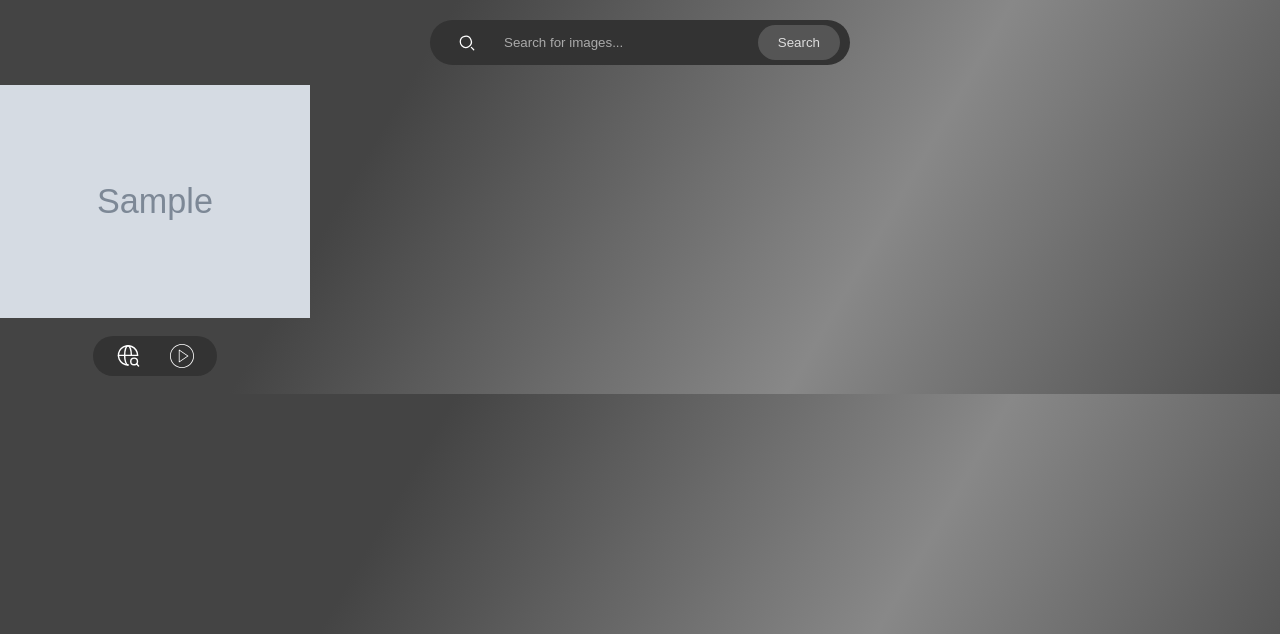
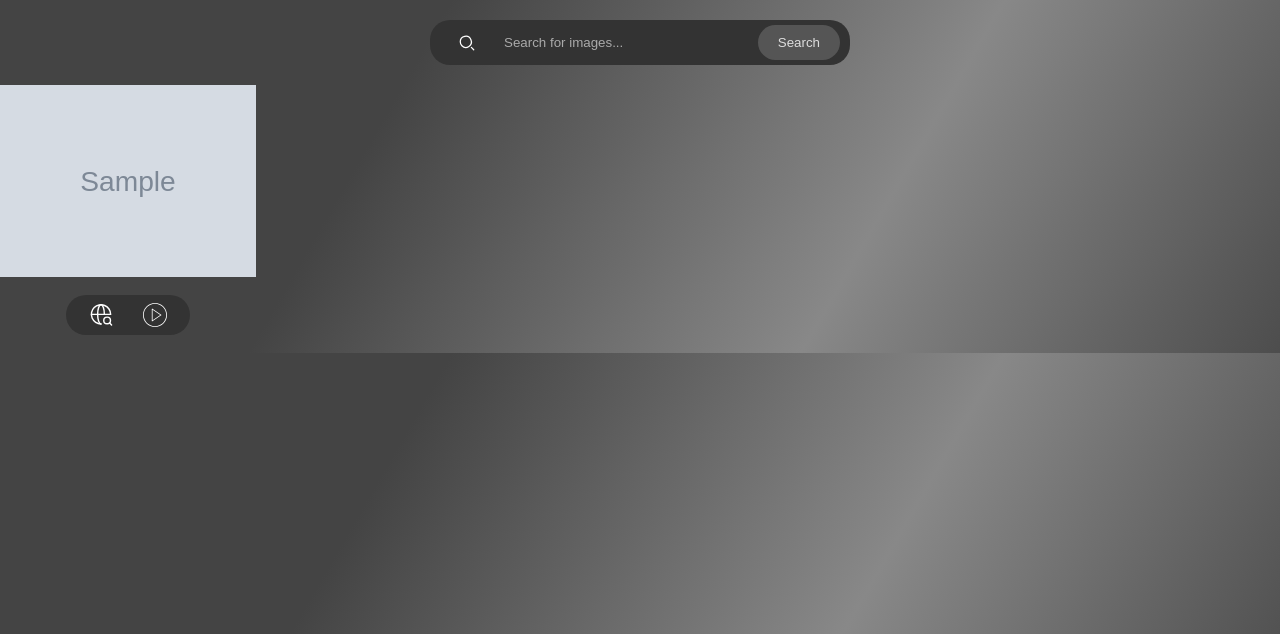
Before and after one commit to JeremyNixon/video-search, a Flask app: template templates/similar_images.html in a window 1280 px wide. Shown: the top 634 px of the page. Run offline with Flask 3, Linux system fonts and the light colour scheme; the template is opened without the code that fills it: most values are stand-ins (such as "Sample title", 1, 10 or a date in 2020); grey boxes marked "Sample" are stand-in pictures; parts of the project's set-up code (start-up, migrations or seed data) failed here and were passed over; some libraries are stand-ins or nearby versions.

Commit message:
now this lgtm with the masonry

```diff
--- a/templates/similar_images.html
+++ b/templates/similar_images.html
@@ -167,23 +167,21 @@
             transition: background 0.5s ease;
         }
 
+
         .grid {
             width: 100%;
+            padding: 0;
             margin: 0 auto;
         }
 
-        .grid-sizer {
-            width: calc(33.333% - 10px);
-            /* Default to 3 columns */
-        }
-
+        .grid-sizer,
         .grid-item {
-            width: calc(33.333% - 10px);
-            /* Default to 3 columns */
+            width: calc(20%);
+            /* 5 columns */
         }
 
         .special-size {
-            width: calc(66.666% - 25px);
+            width: calc(40%);
             /* 2 columns */
         }
 
@@ -191,12 +189,12 @@
 
             .grid-sizer,
             .grid-item {
-                width: calc(33.333% - 10px);
-                /* 3 columns */
+                width: calc(20%);
+                /* 5 columns */
             }
 
             .special-size {
-                width: calc(66.666% - 25px);
+                width: calc(40%);
                 /* 2 columns */
             }
         }
@@ -205,12 +203,12 @@
 
             .grid-sizer,
             .grid-item {
-                width: calc(25% - 10px);
-                /* 4 columns */
+                width: calc(20%);
+                /* 5 columns */
             }
 
             .special-size {
-                width: calc(50% - 25px);
+                width: calc(40%);
                 /* 2 columns */
             }
         }
@@ -219,12 +217,12 @@
 
             .grid-sizer,
             .grid-item {
-                width: calc(20% - 10px);
-                /* 5 columns */
+                width: calc(12.5%);
+                /* 10 columns */
             }
 
             .special-size {
-                width: calc(40% - 25px);
+                width: calc(25%);
                 /* 2 columns */
             }
         }
@@ -246,7 +244,7 @@
             display: flex;
             align-items: center;
             background-color: #333;
-            border-radius: 25px;
+            border-radius: 20px;
             padding: 8px 8px;
         }
 
@@ -280,7 +278,7 @@
             display: flex;
             align-items: center;
             background-color: #333;
-            border-radius: 25px;
+            border-radius: 20px;
             padding: 5px 10px;
             width: 50%;
             max-width: 400px;
@@ -292,7 +290,7 @@
             background: none;
             color: #ddd;
             padding: 10px;
-            border-radius: 25px;
+            border-radius: 20px;
             outline: none;
         }
 
@@ -301,7 +299,7 @@
             border: none;
             color: #ddd;
             padding: 10px 20px;
-            border-radius: 25px;
+            border-radius: 20px;
             cursor: pointer;
             margin-left: 10px;
         }
@@ -346,6 +344,7 @@
             <button onclick="onSearch()">Search</button>
         </div>
     </div>
+
     <div class="grid">
         <div class="grid-sizer"></div> <!-- Invisible element just for sizing -->
         {% for image in images %}
@@ -360,13 +359,15 @@
             </div>
             <div class="icons-container">
                 <div class="pillbox">
-                    <div class="icon search-globe-icon" onclick="onImageClick('{{ path_to_image_id[image] }}')"></div>
+                    <div class="icon search-globe-icon" onclick="onImageClick('{{ path_to_image_id[image] }}')">
+                    </div>
                     <div class="icon play-icon" onclick="onImageRightClick(event, '{{ image }}')"></div>
                 </div>
             </div>
         </div>
         {% endfor %}
     </div>
+
     <script>
         document.addEventListener('DOMContentLoaded', function () {
             var grid = document.querySelector('.grid');
@@ -387,3 +388,7 @@
 </html>
 
 </html>
+
+</html>
+
+</html>
```
